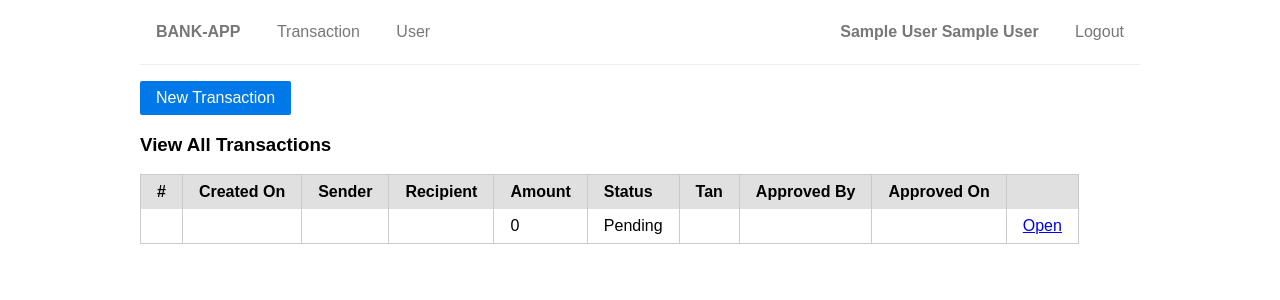
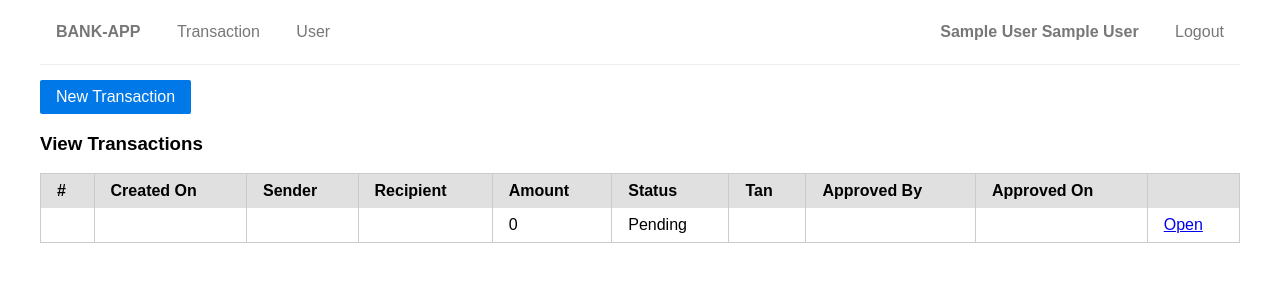
Before and after one commit to efdalustaoglu/secure-coding, a PHP site: page /view_transactions.php in a window 1280 px wide. Shown: the top 300 px of the page. Run offline with PHP 8.4, Linux system fonts and the light colour scheme; the visitor is signed in with stand-in values (Sample User, id 1); tables that the repository leaves empty or names only in its code hold one stand-in row (values such as "Sample post"); data that the repository does not hold is empty; some libraries are stand-ins or nearby versions.

Commit message:
added some UI changes

```diff
--- a/public/header.php
+++ b/public/header.php
@@ -18,13 +18,25 @@ require_once "../app/user.php";
     padding: 15px;
   }
 
+  table {
+    width: 100%;
+  }
+
   .container {
-    width: 1000px;
+    width: 1200px;
     margin: 0 auto;
   }
 
   .pull-right {
     float: right;
+  }
+
+  .pull-left {
+    float: left;
+  }
+
+  .clear {
+    clear: both;
   }
 
   .divider {
--- a/public/view_transactions.php
+++ b/public/view_transactions.php
@@ -37,12 +37,13 @@ $pageTitle = "View Transactions";
 include("header.php");
 ?>
 
-<p>
+<div class="pull-left">
   <a class="pure-button pure-button-primary" href="create_transaction.php">New Transaction</a>
   <?php if ($showDownload !== ""): ?>
     <a class="pure-button pure-button-primary" href="view_transactions.php<?php echo $showDownload; ?>">Download Transactions</a>
   <?php endif; ?>
-
+</div>
+<div class="pull-right">
   <?php if(getAuthUser()->usertype == "E"): ?>
   <form class="pure-form" method="get" action="<?php $_SERVER['PHP_SELF']; ?>">
      <fieldset>
@@ -58,9 +59,10 @@ include("header.php");
     </fieldset>
   </form>
   <?php endif; ?>
-</p>
+</div>
+<div class="clear"></div>
 
-  <h3>View All Transactions</h3>
+  <h3>View Transactions</h3>
   <table class="pure-table pure-table-bordered">
     <thead>
       <tr>
```
Lines whose indentation alone changed are shown as unchanged.
